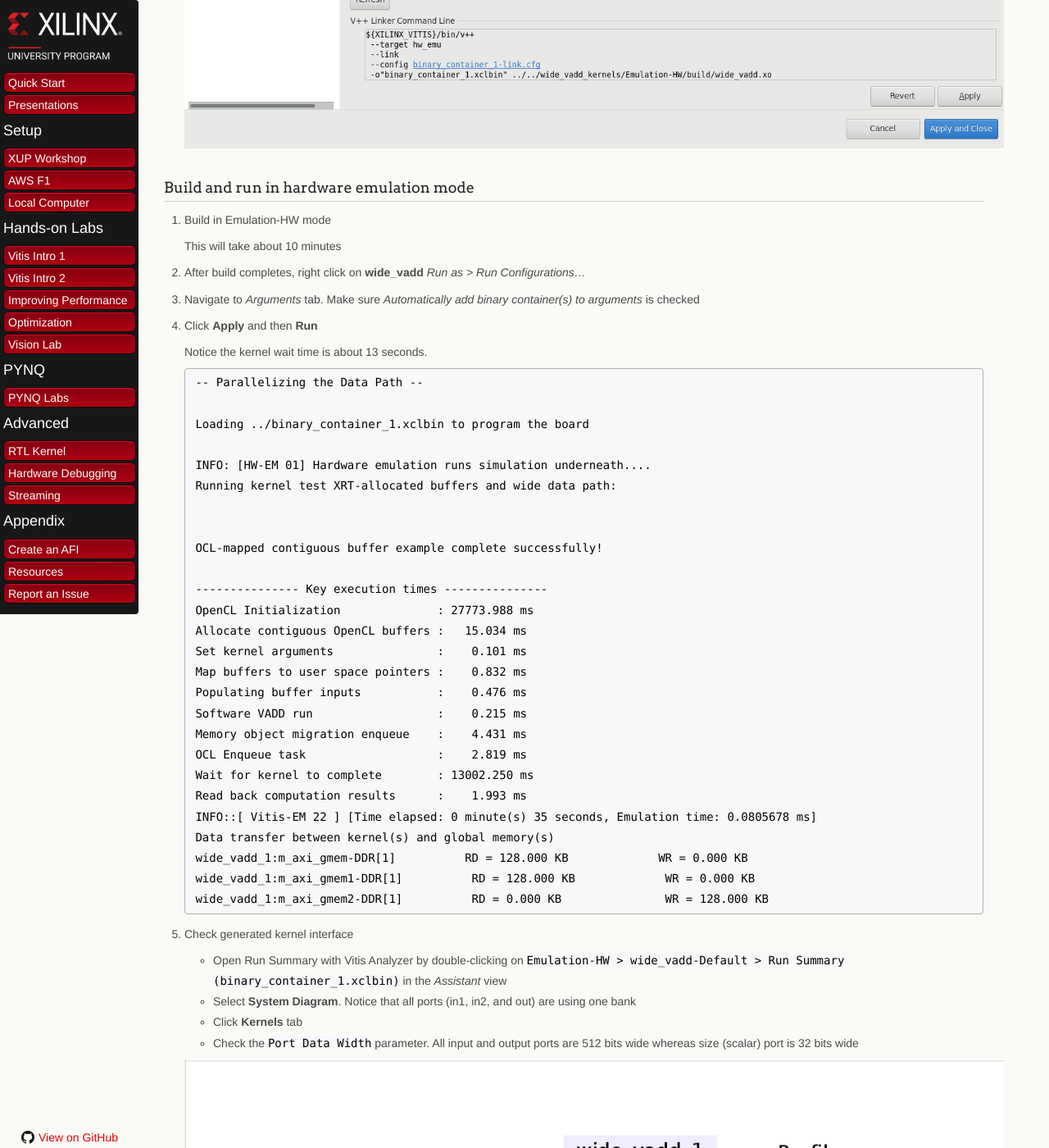
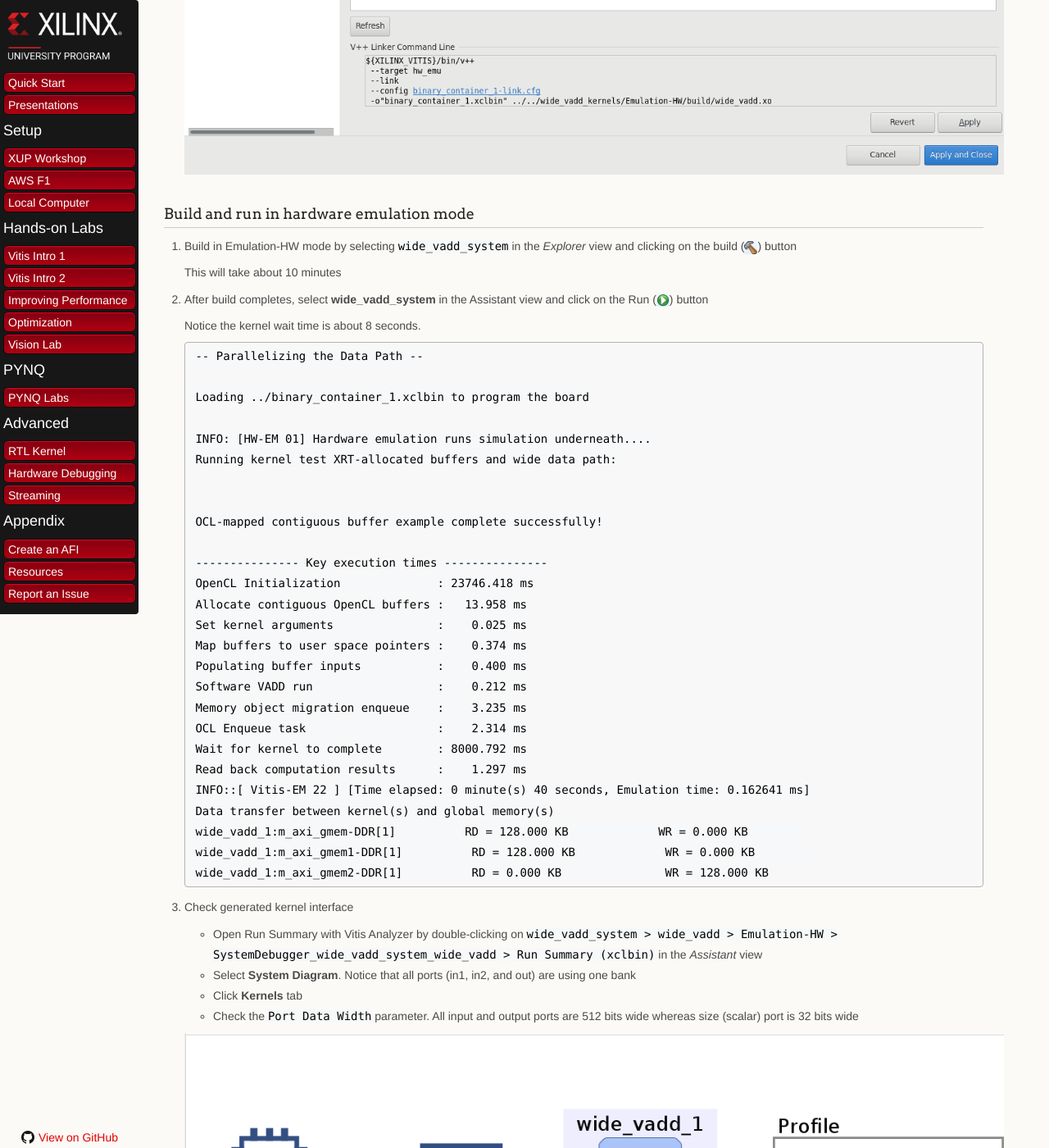
Before and after one commit to Xilinx/xup_compute_acceleration, a Jekyll site: the page built from docs/Improving_Performance_lab.md, in a window 1280 px wide and 1400 px high, scrolled down 3143 px. Shown: the whole window at 82% size. Built offline with Jekyll 4.4.1, drawn with Linux system fonts in a browser that asks for light colours; our own code applies the rules of GitHub Pages for plain Markdown files; some of the changed text lies outside the part shown.

Commit message:
Updated to 2021.1

````diff
--- a/docs/Improving_Performance_lab.md
+++ b/docs/Improving_Performance_lab.md
@@ -32,22 +32,24 @@
 
 1. Create a new application project giving **wide_vadd** as the project name, and click **Next >**
 
-    You should see `xilinx_aws-vu9p-f1_shell-v04261818_201920_2` as one of the platforms if you are continuing with previous lab, otherwise add it from `/home/centos/src/project_data/aws-fpga/Vitis/aws_platform/`
+    You should see `xilinx_aws-vu9p-f1_shell-v04261818_201920_2` as one of the platforms if you are continuing with previous lab, otherwise add it from `$AWS_FPGA_REPO_DIR/Vitis/aws_platform/`
 
 1. Select `Empty Application` as the template and click **Finish**
 
     The project is created
 
-1. Import provided source files
-
-    Right click on `src` directory in *Explorer* view and select `Import Sources...`
+1. Right-click on the **wide\_vadd\_system > wide\_vadd > src** folder in the *Explorer* view and select `Import Sources...`
 
     ![](./images/improving_performance/add_sources.png)
 
-1. Import all `*.cpp` and `*.hpp` files in `~/xup_compute_acceleration/sources/improving_performance_lab/`
-    These files include both host code and hardware accelerator
 
-1. Within *Application Project Settings* view, click on ![](./images/Fig-hw_button.png) in the *Hardware Functions* window and add **wide_vadd** function as a *Hardware Function* (kernel)
+1. Import all `*.cpp` and `*.hpp` files except `wide_vadd_krnl.cpp` from `~/xup_compute_acceleration/sources/improving_performance_lab/`
+
+1. Similarly, expand **wide\_vadd\_system > wide\_vadd\_kernels** folder in the Explorer view, and import `wide_vadd_krnl.cpp` in the corresponding  **src** folder
+
+1. Expand the **wide\_vadd\_system > wide\_vadd\_kernels** folder in the Explorer view, and double-click on the `wide_vadd_kernels.prj`
+
+1. Click on ![](./images/Fig-hw_button.png) in the *Hardware Functions* view and add **wide\_vadd** function as a *Hardware Function* (kernel)
 
     ![](./images/improving_performance/add_kernel.png)
 
@@ -83,27 +85,23 @@
 1. Notice the host code uses a 1,024 times smaller vector to run software and hardware emulations (`wide_vadd.cpp` line 60) to save emulation time
 
 1. Set dedicated location of kernel and memory interface
-  - Right click on `wide_vadd > Emulation-HW` in *Assistant* view, select `Settings`
-  - Navigate to *wide_vadd* kernel, adjust memory and SLR settings according to the screenshot below
+  - Right click on `wide_vadd_system > wide_vadd_system_hw_link > Emulation-HW > binary_container_1` in *Assistant* view, select `Settings`
+  - Adjust memory and SLR settings according to the screen shot below
   - Click *Refresh* if you do not see the ports
-  - Enable `Counter + Trace` in the Data Transfer column
+  - Verify that the  `Counter + Trace` in the Data Transfer column are selected
   - Click Apply and Close
 
 	![](./images/improving_performance/kernel_slr_setting.png)
 
 ### Build and run in hardware emulation mode
 
-1. Build in Emulation-HW mode
+1. Build in Emulation-HW mode by selecting `wide_vadd_system` in the *Explorer* view and clicking on the build (![alt tag](./images/Fig-build.png)) button
 
     This will take about 10 minutes
 
-1. After build completes, right click on **wide_vadd** *Run as > Run Configurations...*
+1. After build completes, select **wide\_vadd\_system** in the Assistant view and click on the Run (![alt tag](./images/Fig-run.png)) button
 
-1. Navigate to *Arguments* tab. Make sure *Automatically add binary container(s) to arguments* is checked
-
-1. Click **Apply** and then **Run**
-
-    Notice the kernel wait time is about 13 seconds.
+    Notice the kernel wait time is about 8 seconds.
 
     ```
     -- Parallelizing the Data Path --
@@ -117,17 +115,17 @@
     OCL-mapped contiguous buffer example complete successfully!
 
     --------------- Key execution times ---------------
-    OpenCL Initialization              : 27773.988 ms
-    Allocate contiguous OpenCL buffers :   15.034 ms
-    Set kernel arguments               :    0.101 ms
-    Map buffers to user space pointers :    0.832 ms
-    Populating buffer inputs           :    0.476 ms
-    Software VADD run                  :    0.215 ms
-    Memory object migration enqueue    :    4.431 ms
-    OCL Enqueue task                   :    2.819 ms
-    Wait for kernel to complete        : 13002.250 ms
-    Read back computation results      :    1.993 ms
-    INFO::[ Vitis-EM 22 ] [Time elapsed: 0 minute(s) 35 seconds, Emulation time: 0.0805678 ms]
+    OpenCL Initialization              : 23746.418 ms
+    Allocate contiguous OpenCL buffers :   13.958 ms
+    Set kernel arguments               :    0.025 ms
+    Map buffers to user space pointers :    0.374 ms
+    Populating buffer inputs           :    0.400 ms
+    Software VADD run                  :    0.212 ms
+    Memory object migration enqueue    :    3.235 ms
+    OCL Enqueue task                   :    2.314 ms
+    Wait for kernel to complete        : 8000.792 ms
+    Read back computation results      :    1.297 ms
+    INFO::[ Vitis-EM 22 ] [Time elapsed: 0 minute(s) 40 seconds, Emulation time: 0.162641 ms]
     Data transfer between kernel(s) and global memory(s)
     wide_vadd_1:m_axi_gmem-DDR[1]          RD = 128.000 KB             WR = 0.000 KB
     wide_vadd_1:m_axi_gmem1-DDR[1]          RD = 128.000 KB             WR = 0.000 KB
@@ -136,7 +134,7 @@
 
 1. Check generated kernel interface
 
-    - Open Run Summary with Vitis Analyzer by double-clicking on `Emulation-HW > wide_vadd-Default > Run Summary (binary_container_1.xclbin)` in the *Assistant* view
+    - Open Run Summary with Vitis Analyzer by double-clicking on `wide_vadd_system > wide_vadd > Emulation-HW > SystemDebugger_wide_vadd_system_wide_vadd > Run Summary (xclbin)` in the *Assistant* view
     - Select **System Diagram**. Notice that all ports (in1, in2, and out) are using one bank
     - Click **Kernels** tab
     - Check the `Port Data Width` parameter. All input and output ports are 512 bits wide whereas size (scalar) port is 32 bits wide
@@ -145,13 +143,13 @@
 
     - Select **Platform Diagram** in the left panel
 
-    Observe that there are four DDR4 memory banks and three PLRAM banks. In this design, `DDR[1]` is used for all operands, which is located in SLR2. Notice, that `DDR[2]` is also located in SLR2.
+    Observe that there are four DDR4 memory banks and three PLRAM banks. In this design, `DDR[1]` is used for all operands, which is located in SLR2(AWS)
 
     Check memory bank allocation for Alveo U200 and how it relates to AWS-F1 [here](https://github.com/aws/aws-fpga/blob/master/Vitis/docs/Alveo_to_AWS_F1_Migration.md#off-chip-ddr-memory)
 
 	![](./images/improving_performance/platform_diagram.png)
 
-1. Click on **Application Timeline**
+1. Click on **Timeline Trace**
 
 1. Zoom into area where data transfer on various ports of the kernel is taking place and observe the sequential data transfer between two input operands and a result since only one memory controller is being used
 
@@ -173,8 +171,8 @@
 
 1. Assign memory banks as shown in figure below
 
-    - Right click `wide_vadd > Emulation-HW` in *Assistant* view, select `Settings`
-    - Navigate to `wide_vadd` kernel, and adjust memory and SLR settings
+    - Right click `wide_vadd_system > wide_vadd_system_hw_link > Emulation-HW > binary_container_1` in *Assistant* view, select `Settings`
+    - Adjust memory and SLR settings as shown in the snap shot
     - Click Apply and Close
 
 	![](./images/improving_performance/Using_multiple_banks.png)
@@ -187,7 +185,6 @@
 
     Notice that the kernel wait time has reduced from about 13 seconds (single memory bank) to 10 seconds (three memory banks) indicating performance improvement
 
-	![](./images/improving_performance/perf_multi_bank.png)
 
     ```
     -- Parallelizing the Data Path --
@@ -201,16 +198,16 @@
     OCL-mapped contiguous buffer example complete successfully!
 
     --------------- Key execution times ---------------
-    OpenCL Initialization              : 27536.041 ms
-    Allocate contiguous OpenCL buffers :    7.757 ms
-    Set kernel arguments               :   11.418 ms
-    Map buffers to user space pointers :    1.573 ms
-    Populating buffer inputs           :    0.497 ms
-    Software VADD run                  :    0.236 ms
-    Memory object migration enqueue    :    4.287 ms
-    OCL Enqueue task                   :    2.996 ms
-    Wait for kernel to complete        : 10001.946 ms
-    Read back computation results      :    1.815 ms
+    OpenCL Initialization              : 23538.045 ms
+    Allocate contiguous OpenCL buffers :    6.350 ms
+    Set kernel arguments               :    9.937 ms
+    Map buffers to user space pointers :    0.283 ms
+    Populating buffer inputs           :    0.276 ms
+    Software VADD run                  :    0.163 ms
+    Memory object migration enqueue    :    3.612 ms
+    OCL Enqueue task                   :    2.114 ms
+    Wait for kernel to complete        : 7000.736 ms
+    Read back computation results      :    1.389 ms
     INFO::[ Vitis-EM 22 ] [Time elapsed: 0 minute(s) 32 seconds, Emulation time: 0.0747283 ms]
     Data transfer between kernel(s) and global memory(s)
     wide_vadd_1:m_axi_gmem-DDR[0]          RD = 128.000 KB             WR = 0.000 KB
@@ -220,7 +217,7 @@
 
 1. Check generated kernel interface
 
-    - Open Run Summary with Vitis Analyzer by double-clicking on `Emulation-HW > wide_vadd-Default > Run Summary (binary_container_1.xclbin)` in the *Assistant* view
+    - Open Run Summary with Vitis Analyzer by double-clicking on `wide_vadd_system > wide_vadd > Emulation-HW > SystemDebugger_wide_vadd_system_wide_vadd > Run Summary (xclbin)` in the *Assistant* view
     - Select System Diagram
     - Click **Kernels** tab
 
@@ -244,4 +241,4 @@
 - Use Vitis Analyzer to view the result
 
 ---------------------------------------
-<p align="center">Copyright&copy; 2020 Xilinx</p>
+<p align="center">Copyright&copy; 2021 Xilinx</p>
````
Also changed, not shown: other parts of docs/Improving_Performance_lab.md (+2 -2 lines), docs/Creating_AFI.md (+4 -2 lines), docs/Creating_AFI_AWSEducate.md (added, +82 -0 lines), docs/README.md (+1 -1 lines).
